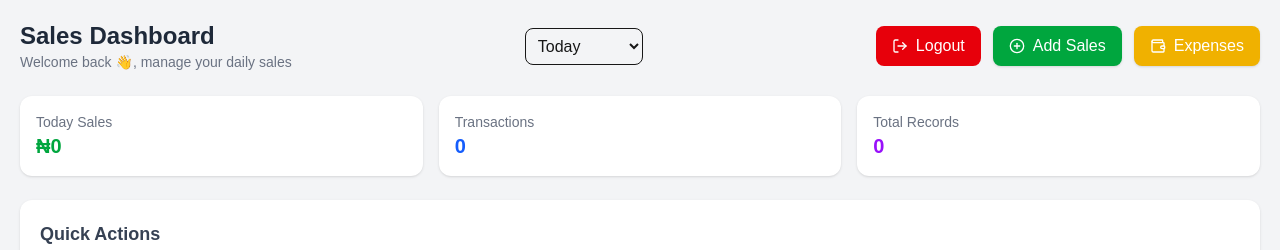
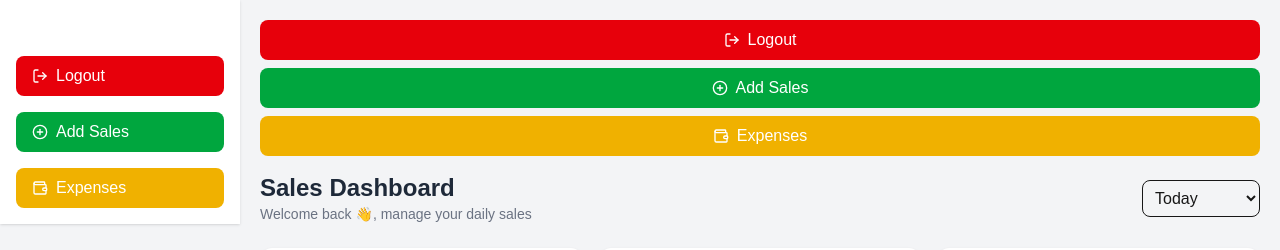
Before and after one commit to rillygulma/Shop-Manager, a Next.js app: page /sales in a window 1280 px wide. Shown: the top 250 px of the page. Built offline with nearby package versions, Linux system fonts and the light colour scheme; no server answers; the database is empty.

Commit message:
Add responsive sidebar with mobile toggle on sales dashboard

```diff
--- a/app/sales/page.tsx
+++ b/app/sales/page.tsx
@@ -20,9 +20,10 @@ type Sale = {
 export default function Sales() {
   const router = useRouter();
   const [sales, setSales] = useState<Sale[]>([]);
-  const [filter, setFilter] = useState<
-    "today" | "week" | "month" | "all"
-  >("today");
+  const [filter, setFilter] = useState<"today" | "week" | "month" | "all">(
+    "today",
+  );
+  const [openSidebar, setOpenSidebar] = useState(false);
 
   useEffect(() => {
     fetch("/api/sales")
@@ -30,7 +31,6 @@ export default function Sales() {
       .then((data) => setSales(data));
   }, []);
 
-  // ✅ FILTER FUNCTION
   const filterSales = (data: Sale[]) => {
     const now = new Date();
 
@@ -58,13 +58,11 @@ export default function Sales() {
     });
   };
 
-  // ✅ APPLY FILTER
   const filteredSales = filterSales(sales);
 
-  // ✅ FIXED STATS (NOW USE FILTERED DATA)
   const totalToday = filteredSales.reduce(
     (acc, s) => acc + (s.totalSales || 0),
-    0
+    0,
   );
 
   const totalTransactions = filteredSales.length;
@@ -75,7 +73,84 @@ export default function Sales() {
   };
 
   return (
-    <div className="min-h-screen bg-gray-100 p-3 sm:p-5">
+    <div className="flex min-h-screen bg-gray-100">
+      {/* ✅ SIDEBAR */}
+      <div
+        className={`fixed top-0 left-0 h-full w-60 bg-white shadow p-4 gap-4 transform transition-transform z-50
+  ${openSidebar ? "translate-x-0" : "-translate-x-full"} sm:translate-x-0 sm:static sm:flex flex-col`}
+      >
+        {/* CLOSE BUTTON (MOBILE ONLY) */}
+        <button
+          onClick={() => setOpenSidebar(false)}
+          className="sm:hidden mb-4 text-gray-600"
+        >
+          ✖ Close
+        </button>
+
+        <div className="flex flex-col gap-4 mt-10">
+          <button
+            onClick={handleLogout}
+            className="flex items-center gap-2 bg-red-600 text-white px-4 py-2 rounded-lg hover:bg-red-700 transition"
+          >
+            <LogOut size={16} />
+            Logout
+          </button>
+
+          <button
+            onClick={() => router.push("/sales/add")}
+            className="flex items-center gap-2 bg-green-600 text-white px-4 py-2 rounded-lg hover:bg-green-700 transition"
+          >
+            <PlusCircle size={16} />
+            Add Sales
+          </button>
+
+          <button
+            onClick={() => router.push("/expenses")}
+            className="flex items-center gap-2 bg-yellow-500 text-white px-4 py-2 rounded-lg hover:bg-yellow-600 transition"
+          >
+            <Wallet size={16} />
+            Expenses
+          </button>
+        </div>
+      </div>
+
+      {/* ✅ MAIN CONTENT */}
+      <div className="flex-1 p-3 sm:p-5">
+        {/* ✅ MOBILE MENU BUTTON */}
+        <button
+          onClick={() => setOpenSidebar(true)}
+          className="sm:hidden mb-4 bg-gray-800 text-white px-3 py-2 rounded-lg"
+        >
+          ☰ Menu
+        </button>
+
+        {/* ✅ MOBILE TOP ACTIONS */}
+        <div className="hidden sm:flex flex-col gap-2 mb-4">
+          <button
+            onClick={handleLogout}
+            className="flex items-center justify-center gap-2 bg-red-600 text-white px-4 py-2 rounded-lg"
+          >
+            <LogOut size={16} />
+            Logout
+          </button>
+
+          <button
+            onClick={() => router.push("/sales/add")}
+            className="flex items-center justify-center gap-2 bg-green-600 text-white px-4 py-2 rounded-lg"
+          >
+            <PlusCircle size={16} />
+            Add Sales
+          </button>
+
+          <button
+            onClick={() => router.push("/expenses")}
+            className="flex items-center justify-center gap-2 bg-yellow-500 text-white px-4 py-2 rounded-lg"
+          >
+            <Wallet size={16} />
+            Expenses
+          </button>
+        </div>
+
         {/* Header */}
         <div className="flex flex-col sm:flex-row sm:justify-between sm:items-center gap-4 mb-6">
           <div>
@@ -87,7 +162,6 @@ export default function Sales() {
             </p>
           </div>
 
-        {/* ✅ FILTER (UI NOT CHANGED) */}
           <select
             value={filter}
             onChange={(e) =>
@@ -100,32 +174,6 @@ export default function Sales() {
             <option value="month">This Month</option>
             <option value="all">All</option>
           </select>
-
-        <div className="flex flex-col sm:flex-row gap-2 sm:gap-3 w-full sm:w-auto">
-          <button
-            onClick={handleLogout}
-            className="flex items-center justify-center gap-2 bg-red-600 text-white px-4 py-2 rounded-lg hover:bg-red-700 transition w-full sm:w-auto"
-          >
-            <LogOut size={16} />
-            Logout
-          </button>
-
-          <button
-            onClick={() => router.push("/sales/add")}
-            className="flex items-center justify-center gap-2 bg-green-600 text-white px-4 py-2 rounded-lg shadow hover:bg-green-700 transition w-full sm:w-auto"
-          >
-            <PlusCircle size={16} />
-            Add Sales
-          </button>
-
-          <button
-            onClick={() => router.push("/expenses")}
-            className="flex items-center justify-center gap-2 bg-yellow-500 text-white px-4 py-2 rounded-lg shadow hover:bg-yellow-600 transition w-full sm:w-auto"
-          >
-            <Wallet size={16} />
-            Expenses
-          </button>
-        </div>
         </div>
 
         {/* Stats */}
@@ -219,5 +267,6 @@ export default function Sales() {
           )}
         </div>
       </div>
+    </div>
   );
 }
--- a/lib/auth.ts
+++ b/lib/auth.ts
@@ -25,7 +25,7 @@ function isAuthUser(payload: unknown): payload is AuthUser {
 export async function signToken(payload: Record<string, unknown>) {
   return await new SignJWT(payload)
     .setProtectedHeader({ alg: "HS256" })
-    .setExpirationTime("7d")
+    .setExpirationTime("1d")
     .setIssuedAt()
     .sign(secret);
 }
```
Lines whose indentation alone changed are shown as unchanged.
